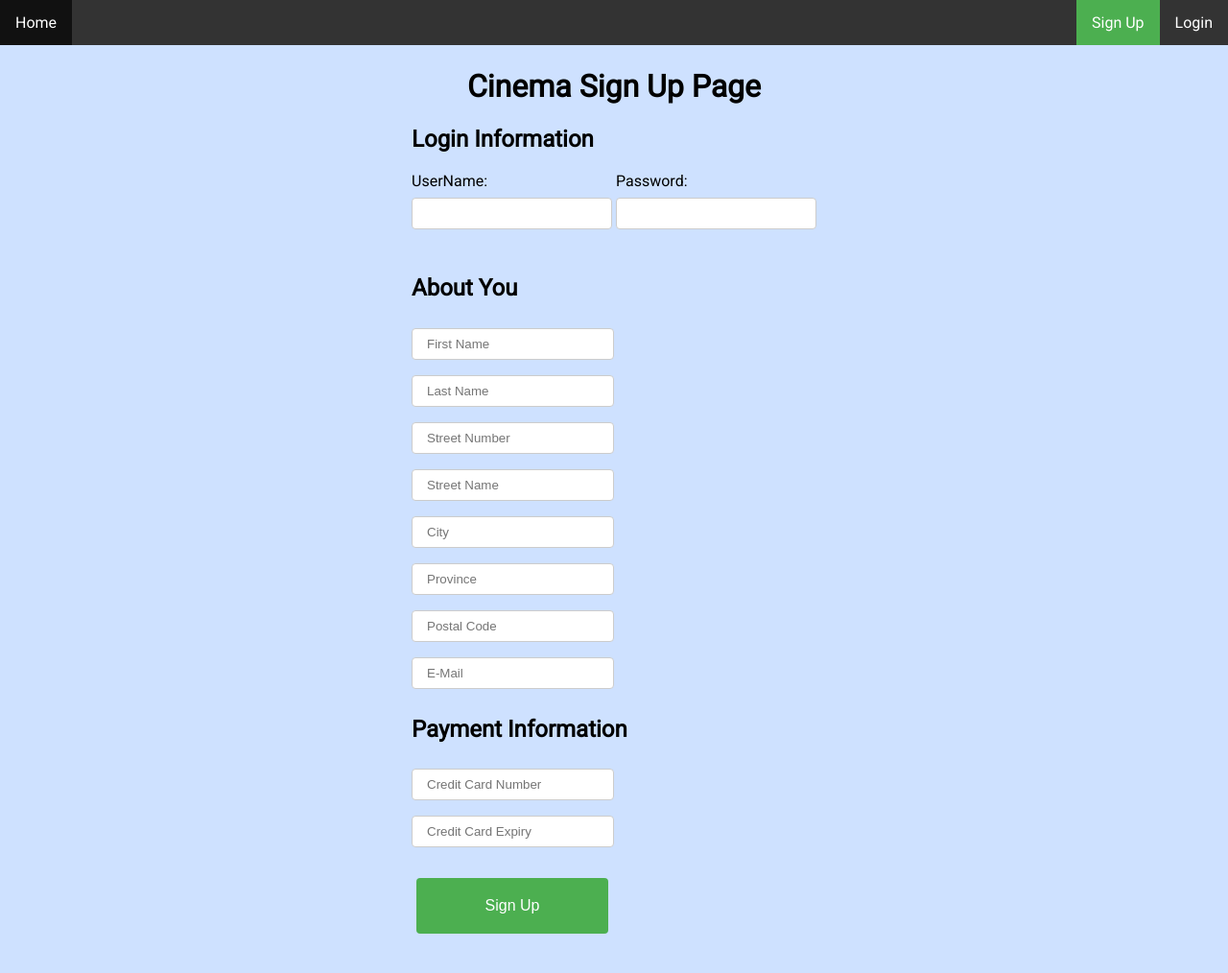
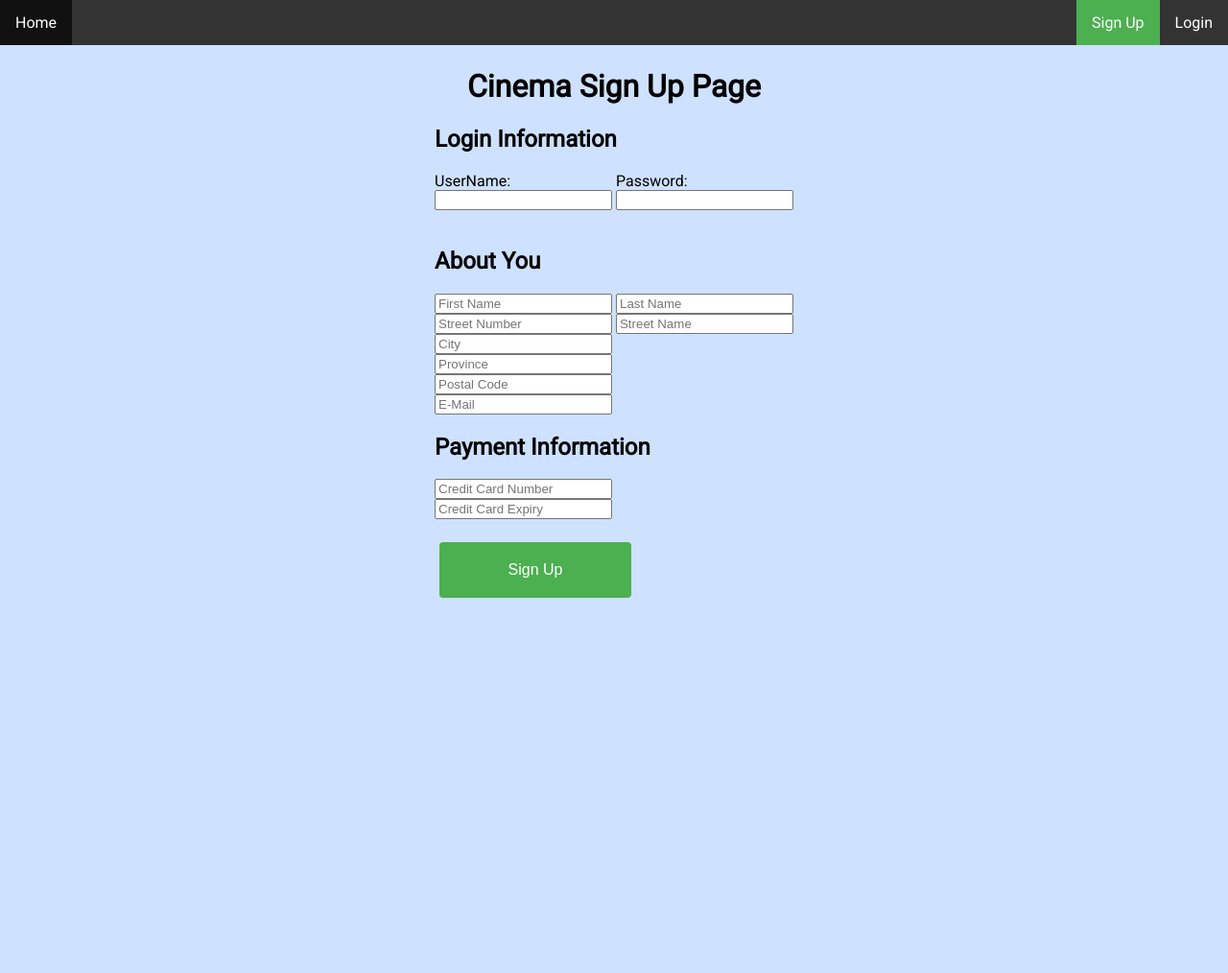
Before and after one commit to noahpen/RN-Cinemas, a PHP site: page /sign-up.php in a window 1280 px wide. Shown: the whole page at 96% size. After the commit the page ends 623 px from the top, so only its background shows below. Run offline with PHP 8.4, Linux system fonts and the light colour scheme.

Commit message:
fixed CSS

```diff
--- a/assets/css/main.css
+++ b/assets/css/main.css
@@ -325,14 +325,7 @@ li a:hover:not(.active) {
 }
 /* end tabled */
 
-input, select {
-    width: 50%;
-    padding: 8px 15px;
-    margin: 8px 0;
-    display: inline-block;
-    border: 1px solid #ccc;
-    border-radius: 4px;
-}
+
 
 input[name=password] {
     width: 100%;
```
